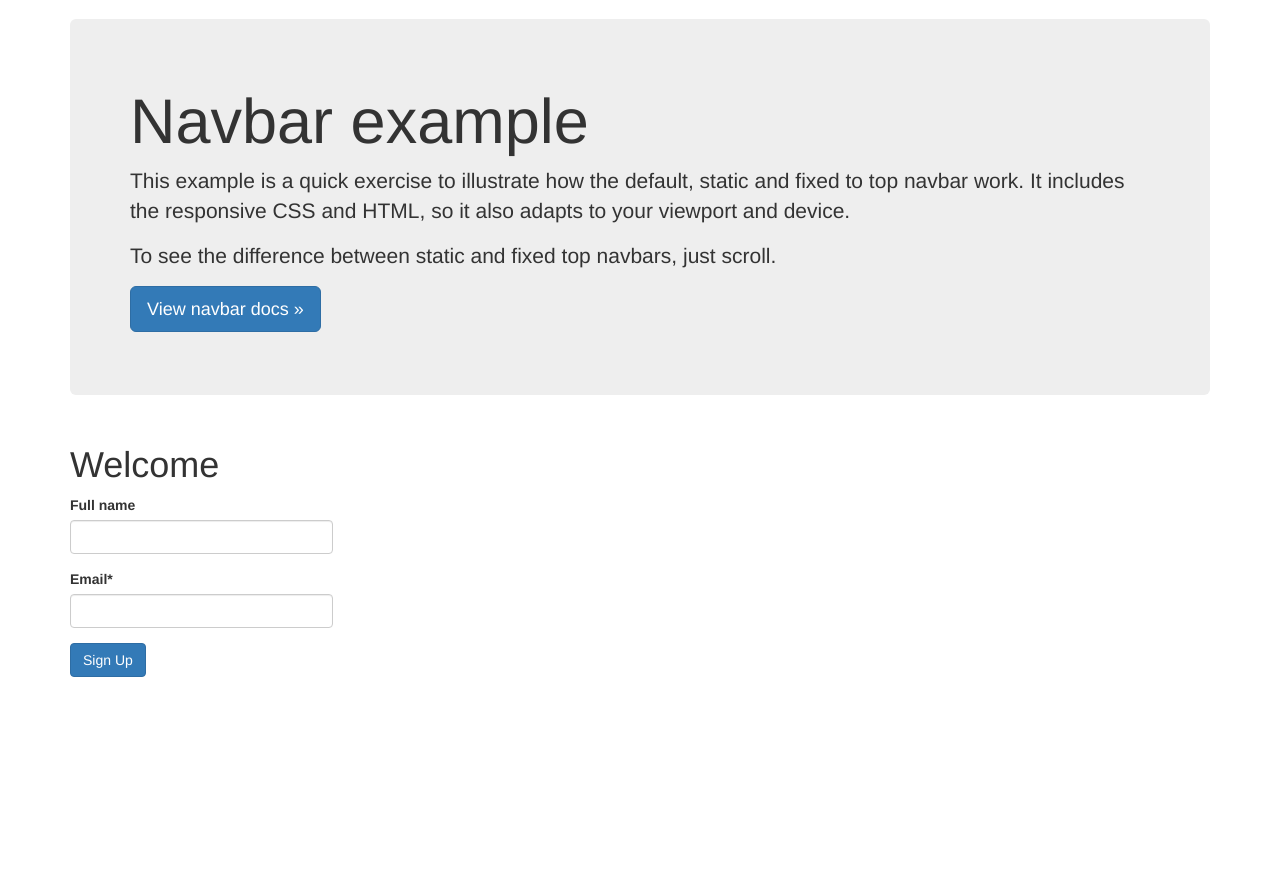
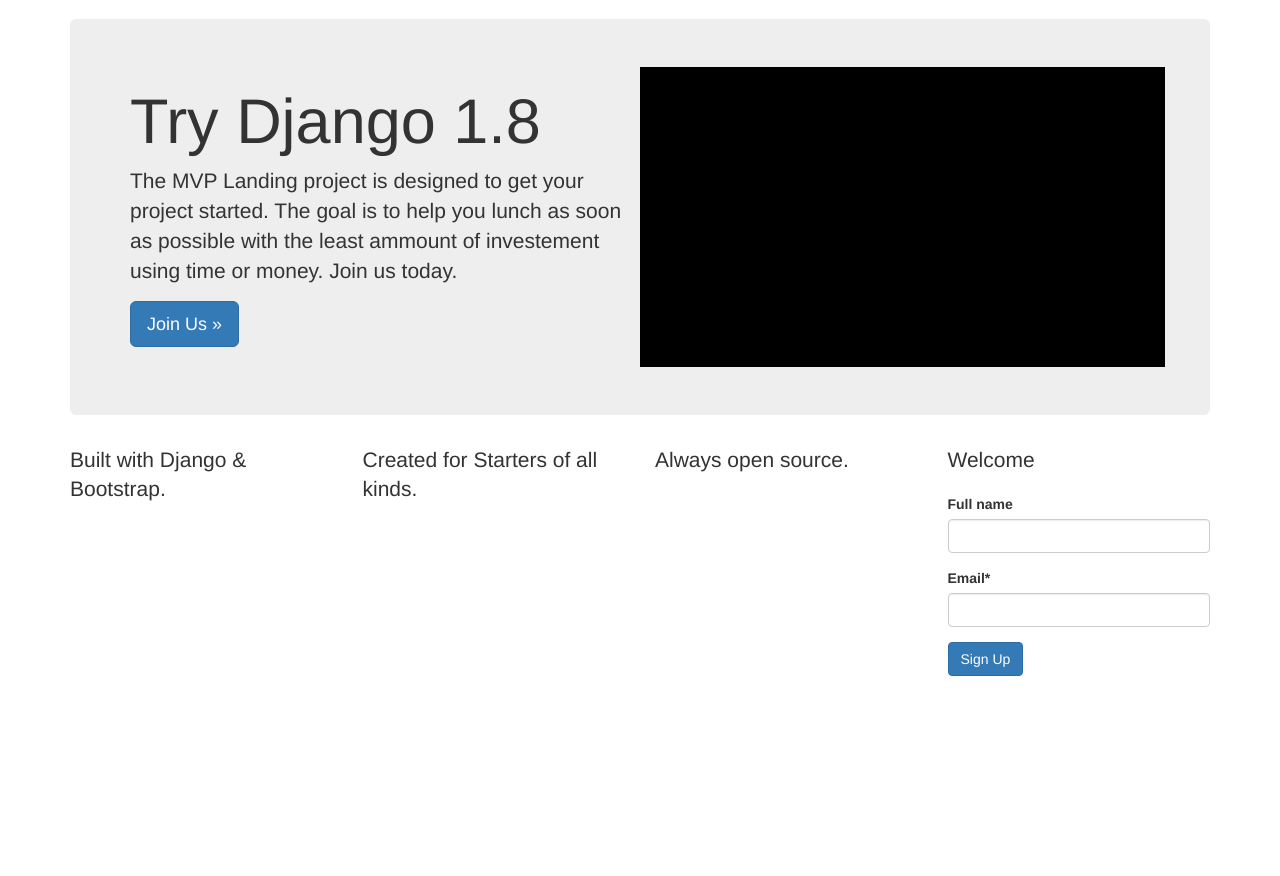
Before and after one commit to tishmen/trydjango18, a Django app: page / in a window 1280 px wide. Shown: the part 51-927 px from the top of the page. Run offline with Django 3.2, Linux system fonts and the light colour scheme; some libraries are stand-ins or nearby versions.

Commit message:
styled home temlpate

```diff
--- a/src/newsletter/templates/home.html
+++ b/src/newsletter/templates/home.html
@@ -1,18 +1,25 @@
 {% extends 'base.html' %}
 {% load crispy_forms_tags %}
 
-{% block head_title %}Welcome{{ block.super }}{% endblock %}
-
 {% block jumbotron %}
 
-<!-- Main component for a primary marketing message or call to action -->
     <div class="jumbotron">
-    <h1>Navbar example</h1>
-    <p>This example is a quick exercise to illustrate how the default, static and fixed to top navbar work. It includes the responsive CSS and HTML, so it also adapts to your viewport and device.</p>
-    <p>To see the difference between static and fixed top navbars, just scroll.</p>
-    <p>
-        <a class="btn btn-lg btn-primary" href="../../components/#navbar" role="button">View navbar docs &raquo;</a>
-    </p>
+
+        <div class="row">
+
+            <div class="col-sm-6">
+
+                <h1>Try Django 1.8</h1>
+
+                <p>The MVP Landing project is designed to get your project started. The goal is to help you lunch as soon as possible with the least ammount of investement using time or money. Join us today.</p>
+
+                <p><a class="btn btn-lg btn-primary" href="#" role="button">Join Us &raquo;</a></p>
+
+            </div>
+
+            <div class="col-sm-6" style="background-color:black;height:300px;"></div>
+        </div>
+
     </div>
 
 {% endblock %}
@@ -22,17 +29,39 @@
 
     <div class="row">
 
-<div class="col-sm-6 col-md-3">
+        <div class="col-sm-3 pull-right">
 
-    <h1>{{ title }}</h1>
+            <p class="lead">{{ title }}</p>
 
-    <form action="" method="post">
+            <form method="post">
+
                 {% csrf_token %}
                 {{ form|crispy }}
                 <input class="btn btn-primary" type="submit" value="Sign Up">
+
             </form>
 
         </div>
 
+        <div class="col-sm-3">
+
+            <p class="lead">Built with Django &amp; Bootstrap.</p>
+
         </div>
+
+
+        <div class="col-sm-3">
+
+            <p class="lead">Created for Starters of all kinds.</p>
+
+        </div>
+
+        <div class="col-sm-3">
+
+            <p class="lead">Always open source.</p>
+
+        </div>
+
+    </div>
+
 {% endblock %}
```
Lines whose indentation alone changed are shown as unchanged.
